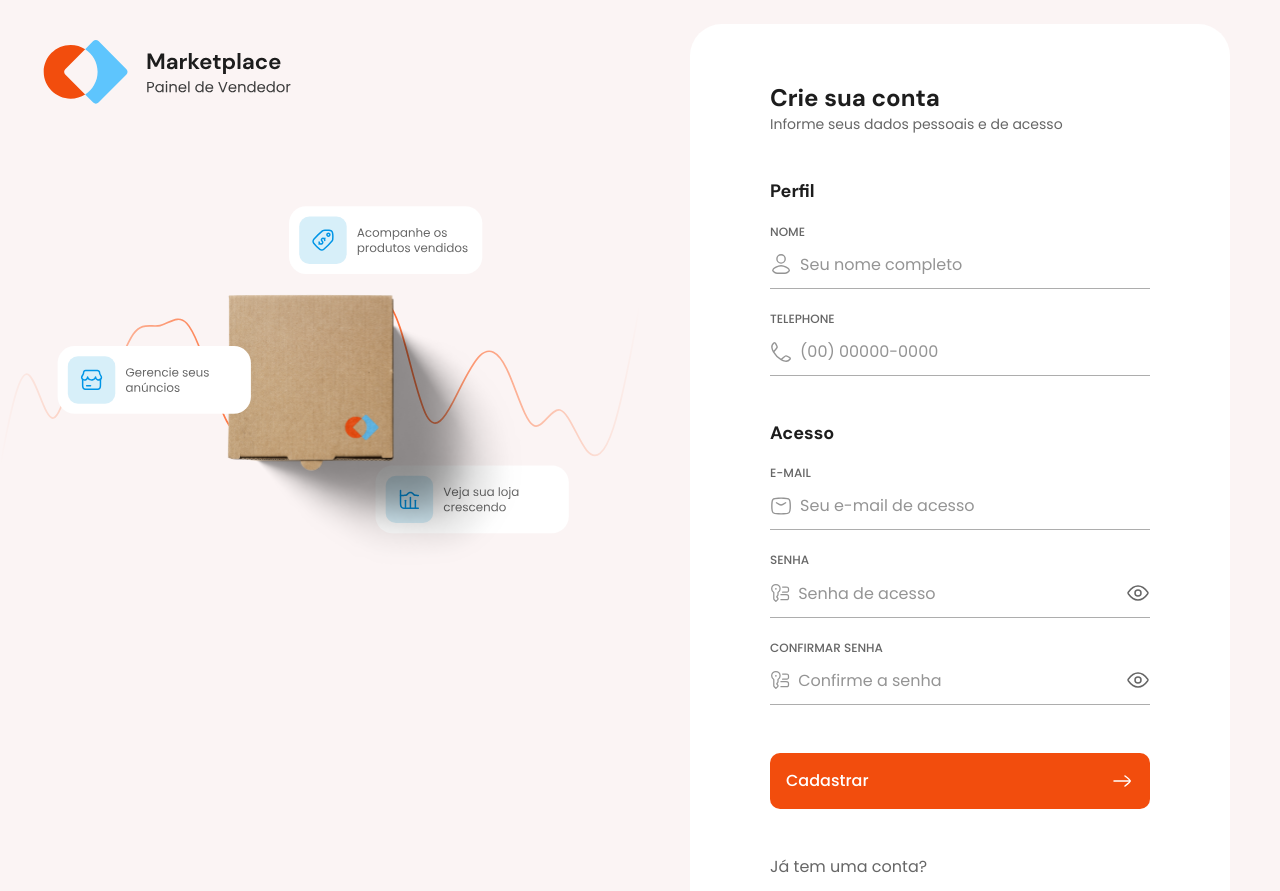
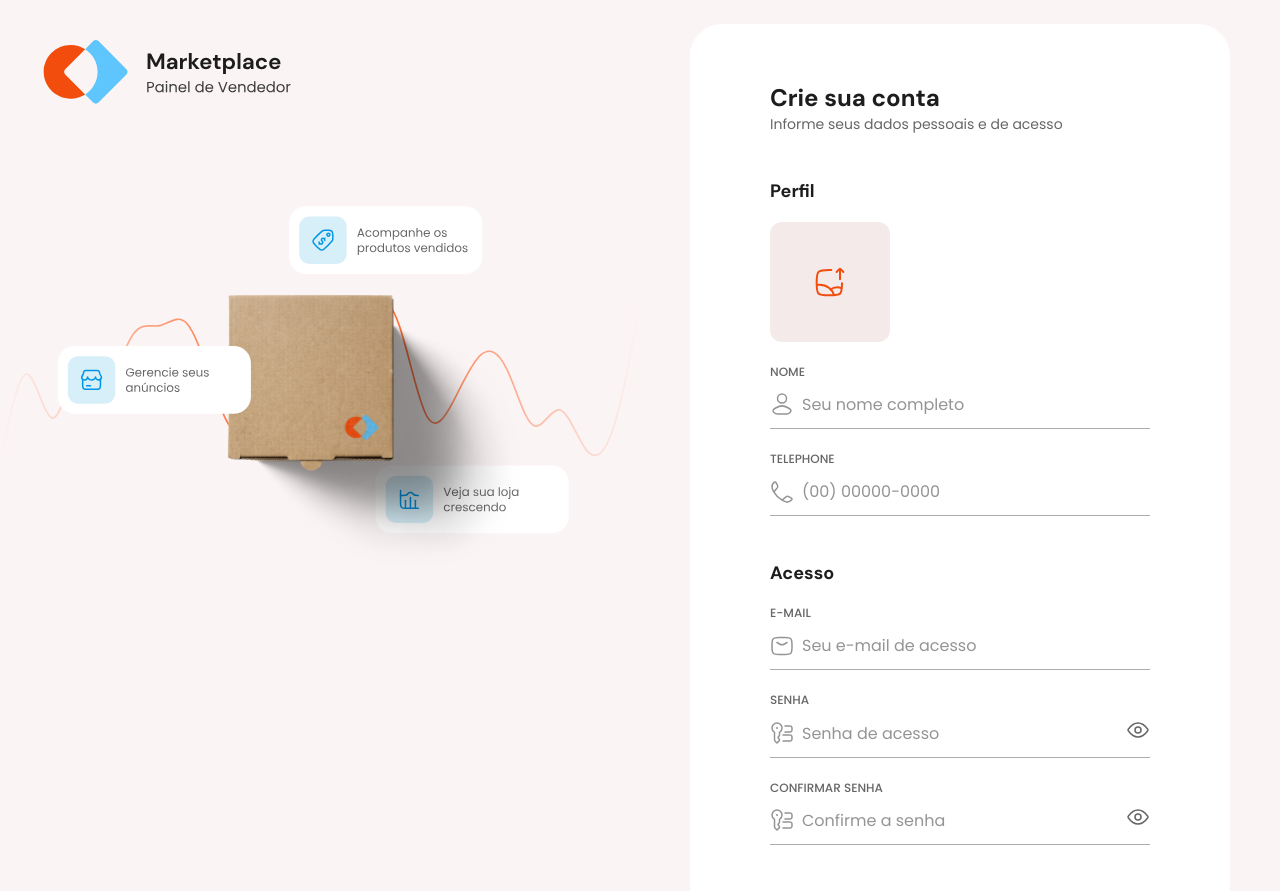
Before and after one commit to matheus-nascimento99/marketplace-web, a Next.js app: page /sign-up in a window 1280 px wide. Shown: the top 891 px of the page. Built offline with nearby package versions, Linux system fonts and the light colour scheme.

Commit message:
feat: sign in and sign up form

```diff
--- a/package.json
+++ b/package.json
@@ -12,7 +12,8 @@
     "babel-plugin-react-compiler": "^0.0.0-experimental-734b737-20241003",
     "next": "^15.0.0-rc.0",
     "react": "^19.0.0-rc-1460d67c-20241003",
-    "react-dom": "^19.0.0-rc-1460d67c-20241003"
+    "react-dom": "^19.0.0-rc-1460d67c-20241003",
+    "tailwind-variants": "^0.2.1"
   },
   "devDependencies": {
     "@rocketseat/eslint-config": "^2.2.2",
--- a/src/app/(auth)/sign-in/page.tsx
+++ b/src/app/(auth)/sign-in/page.tsx
@@ -1,6 +1,7 @@
 import { Metadata } from 'next'
 import Link from 'next/link'
 
+import { Button } from '@/ui/button'
 import { ArrowRight02Icon } from '@/ui/icons/arrow-right-02'
 
 import { SignInForm } from './sing-in-form'
@@ -24,12 +25,10 @@ export default function SignIn() {
       <div className="mt-auto flex flex-col gap-5">
         <p className="text-body-md text-gray-300">Ainda não tem uma conta?</p>
         <Link href="/sign-up">
-          <button className="group flex h-14 w-full items-center justify-between rounded-xl border border-orange-base bg-transparent p-4 text-action-md text-orange-base transition-colors hover:border-orange-dark">
-            <span className="transition-colors group-hover:text-orange-dark">
-              Cadastrar
-            </span>
-            <ArrowRight02Icon className="size-6 text-orange-base transition-colors group-hover:text-orange-dark" />
-          </button>
+          <Button variant="outline" type="button">
+            Cadastrar
+            <ArrowRight02Icon className="ml-auto size-6 text-orange-base transition-colors group-hover:text-orange-dark" />
+          </Button>
         </Link>
       </div>
     </div>
--- a/src/app/(auth)/sign-up/sign-up-form.tsx
+++ b/src/app/(auth)/sign-up/sign-up-form.tsx
@@ -1,23 +1,44 @@
 'use client'
 
+import Image from 'next/image'
 import { ChangeEvent, useRef, useState } from 'react'
 
+import { Button } from '@/ui/button'
 import { AccessIcon } from '@/ui/icons/access'
 import { ArrowRight02Icon } from '@/ui/icons/arrow-right-02'
 import { CallIcon } from '@/ui/icons/call'
+import { ImageUploadIcon } from '@/ui/icons/image-upload'
 import { Mail02Icon } from '@/ui/icons/mail-02'
 import { UserIcon } from '@/ui/icons/user'
 import { ViewIcon } from '@/ui/icons/view'
 import { ViewOffIcon } from '@/ui/icons/view-off'
+import * as Input from '@/ui/input'
 import { maskPhone } from '@/utils/mask-phone'
 
 export const SignUpForm = () => {
+  const [avatar, setAvatar] = useState<string | null>(null)
   const [phone, setPhone] = useState('')
   const [passwordShown, setPasswordShown] = useState(false)
   const [confirmPasswordShown, setConfirmPasswordShown] = useState(false)
 
   const passwordInputRef = useRef<HTMLInputElement>(null)
   const confirmPasswordInputRef = useRef<HTMLInputElement>(null)
+
+  const handleProfileAvatarChange = (e: ChangeEvent<HTMLInputElement>) => {
+    const files = e.target.files
+
+    if (!files) return
+
+    if (files.length === 0) {
+      setAvatar(null)
+
+      e.target.value = ''
+    } else {
+      const objectURL = URL.createObjectURL(files[0])
+
+      setAvatar(objectURL)
+    }
+  }
 
   const handlePhoneChange = (e: ChangeEvent<HTMLInputElement>) => {
     const value = e.target.value
@@ -54,85 +75,91 @@ export const SignUpForm = () => {
         <legend className="font-dm-sans text-title-sm text-gray-500">
           Perfil
         </legend>
-        <div className="group flex flex-col">
+        <div>
           <label
-            htmlFor="name"
-            className="text-label-md uppercase text-gray-300 group-has-[:focus]:text-orange-base"
+            htmlFor="avatar"
+            className="size-30 flex cursor-pointer items-center justify-center overflow-hidden rounded-2xl bg-shape"
           >
-            Nome
+            {avatar ? (
+              <Image
+                src={avatar}
+                className="h-full w-full object-contain"
+                width={120}
+                height={120}
+                quality={100}
+                alt="Avatar picture"
+              />
+            ) : (
+              <ImageUploadIcon className="size-8 text-orange-base" />
+            )}
           </label>
-          <div className="flex h-12 items-center gap-2 border-b border-b-gray-100 focus-within:border-b-gray-400">
+          <input
+            type="file"
+            id="avatar"
+            className="sr-only"
+            onChange={handleProfileAvatarChange}
+          />
+        </div>
+        <Input.Root>
+          <Input.Label>Nome</Input.Label>
+          <Input.Content>
+            <Input.Prefix>
               <UserIcon className="size-6 text-orange-base group-has-[:placeholder-shown]:text-gray-200" />
-            <input
+            </Input.Prefix>
+            <Input.Control
               type="text"
               name="name"
-              id="name"
               placeholder="Seu nome completo"
-              className="w-full text-body-md placeholder:text-gray-200 focus:caret-orange-base focus:outline-none"
             />
-          </div>
-        </div>
-        <div className="group flex flex-col">
-          <label
-            htmlFor="telephone"
-            className="text-label-md uppercase text-gray-300 group-has-[:focus]:text-orange-base"
-          >
-            Telephone
-          </label>
-          <div className="flex h-12 items-center gap-2 border-b border-b-gray-100 focus-within:border-b-gray-400">
+          </Input.Content>
+        </Input.Root>
+        <Input.Root>
+          <Input.Label>Telephone</Input.Label>
+          <Input.Content>
+            <Input.Prefix>
               <CallIcon className="size-6 text-orange-base group-has-[:placeholder-shown]:text-gray-200" />
-            <input
+            </Input.Prefix>
+            <Input.Control
               type="tel"
               name="telephone"
-              id="telephone"
               placeholder="(00) 00000-0000"
               value={phone}
               onChange={handlePhoneChange}
-              className="w-full text-body-md placeholder:text-gray-200 focus:caret-orange-base focus:outline-none"
             />
-          </div>
-        </div>
+          </Input.Content>
+        </Input.Root>
       </fieldset>
 
       <fieldset className="space-y-5">
         <legend className="font-dm-sans text-title-sm text-gray-500">
           Acesso
         </legend>
-        <div className="group flex flex-col">
-          <label
-            htmlFor="email"
-            className="text-label-md uppercase text-gray-300 group-has-[:focus]:text-orange-base"
-          >
-            E-mail
-          </label>
-          <div className="flex h-12 items-center gap-2 border-b border-b-gray-100 focus-within:border-b-gray-400">
+        <Input.Root>
+          <Input.Label>E-mail</Input.Label>
+          <Input.Content>
+            <Input.Prefix>
               <Mail02Icon className="size-6 text-orange-base group-has-[:placeholder-shown]:text-gray-200" />
-            <input
+            </Input.Prefix>
+            <Input.Control
               type="text"
               name="email"
-              id="email"
               placeholder="Seu e-mail de acesso"
-              className="w-full text-body-md placeholder:text-gray-200 focus:caret-orange-base focus:outline-none"
             />
-          </div>
-        </div>
-        <div className="group flex flex-col">
-          <label
-            htmlFor="password"
-            className="text-label-md uppercase text-gray-300 group-focus-within:text-orange-base"
-          >
-            Senha
-          </label>
-          <div className="flex h-12 items-center gap-2 border-b border-b-gray-100 focus-within:border-b-gray-400">
+          </Input.Content>
+        </Input.Root>
+        <Input.Root>
+          <Input.Label>Senha</Input.Label>
+          <Input.Content>
+            <Input.Prefix>
               <AccessIcon className="size-6 text-orange-base group-has-[:placeholder-shown]:text-gray-200" />
-            <input
+            </Input.Prefix>
+            <Input.Control
               ref={passwordInputRef}
               type="password"
               name="password"
-              id="password"
               placeholder="Senha de acesso"
-              className="w-full text-body-md placeholder:text-gray-200 focus:caret-orange-base focus:outline-none"
             />
+            <Input.Sufix>
               <button type="button" onClick={handleDisplayPassword}>
                 {passwordShown ? (
                   <ViewOffIcon className="size-6 text-gray-300" />
@@ -142,25 +169,22 @@ export const SignUpForm = () => {
 
                 <span className="sr-only">Show/hide password</span>
               </button>
-          </div>
-        </div>
-        <div className="group flex flex-col">
-          <label
-            htmlFor="password"
-            className="text-label-md uppercase text-gray-300 group-focus-within:text-orange-base"
-          >
-            Confirmar senha
-          </label>
-          <div className="flex h-12 items-center gap-2 border-b border-b-gray-100 focus-within:border-b-gray-400">
+            </Input.Sufix>
+          </Input.Content>
+        </Input.Root>
+        <Input.Root>
+          <Input.Label>Confirmar senha</Input.Label>
+          <Input.Content>
+            <Input.Prefix>
               <AccessIcon className="size-6 text-orange-base group-has-[:placeholder-shown]:text-gray-200" />
-            <input
+            </Input.Prefix>
+            <Input.Control
               ref={confirmPasswordInputRef}
               type="password"
               name="password"
-              id="password"
               placeholder="Confirme a senha"
-              className="w-full text-body-md placeholder:text-gray-200 focus:caret-orange-base focus:outline-none"
             />
+            <Input.Sufix>
               <button type="button" onClick={handleDisplayConfirmPassword}>
                 {confirmPasswordShown ? (
                   <ViewOffIcon className="size-6 text-gray-300" />
@@ -170,14 +194,15 @@ export const SignUpForm = () => {
 
                 <span className="sr-only">Show/hide password</span>
               </button>
-          </div>
-        </div>
+            </Input.Sufix>
+          </Input.Content>
+        </Input.Root>
       </fieldset>
 
-      <button className="flex h-14 w-full items-center justify-between rounded-xl bg-orange-base p-4 text-action-md text-white transition-colors hover:bg-orange-dark">
-        <span>Cadastrar</span>
-        <ArrowRight02Icon className="size-6 text-white" />
-      </button>
+      <Button>
+        Cadastrar
+        <ArrowRight02Icon className="ml-auto size-6 text-white" />
+      </Button>
     </form>
   )
 }
--- /dev/null
+++ b/src/ui/button.tsx
@@ -0,0 +1,26 @@
+import { ComponentProps } from 'react'
+import { tv, VariantProps } from 'tailwind-variants'
+
+const button = tv({
+  base: [
+    'flex items-center justify-center rounded-xl transition-colors',
+    'focus:opacity-80',
+  ],
+  variants: {
+    variant: {
+      primary:
+        'h-14 w-full bg-orange-base px-5 py-4 text-action-md text-white hover:bg-orange-dark',
+      outline:
+        'group h-14 w-full px-5 py-4 border border-orange-base bg-transparent text-action-md text-orange-base hover:border-orange-dark hover:text-orange-dark',
+    },
+  },
+  defaultVariants: {
+    variant: 'primary',
+  },
+})
+
+type ButtonProps = ComponentProps<'button'> & VariantProps<typeof button>
+
+export const Button = ({ variant, ...props }: ButtonProps) => {
+  return <button className={button({ variant })} {...props} />
+}
--- /dev/null
+++ b/src/ui/input.tsx
@@ -0,0 +1,64 @@
+import { ComponentProps, createContext, useContext, useId } from 'react'
+
+interface InputContextProps {
+  id: string
+}
+
+const InputContext = createContext({} as InputContextProps)
+
+export const Root = (
+  { children }: { children: React.ReactNode },
+  props: ComponentProps<'div'>,
+) => {
+  const id = useId()
+
+  return (
+    <InputContext.Provider value={{ id }}>
+      <div className="group flex flex-col" {...props}>
+        {children}
+      </div>
+    </InputContext.Provider>
+  )
+}
+
+const useInputId = () => useContext(InputContext)
+
+export const Label = (props: ComponentProps<'label'>) => {
+  const { id } = useInputId()
+
+  return (
+    <label
+      htmlFor={id}
+      className="text-label-md uppercase text-gray-300 group-focus-within:text-orange-base"
+      {...props}
+    />
+  )
+}
+
+export const Content = (props: ComponentProps<'div'>) => {
+  return (
+    <div
+      className="flex h-12 items-center gap-2 border-b border-b-gray-100 focus-within:border-b-gray-400"
+      {...props}
+    />
+  )
+}
+
+export const Prefix = (props: ComponentProps<'div'>) => {
+  return <div {...props} />
+}
+
+export const Control = (props: ComponentProps<'input'>) => {
+  const { id } = useInputId()
+  return (
+    <input
+      id={id}
+      className="w-full text-body-md placeholder:text-gray-200 focus:caret-orange-base focus:outline-none"
+      {...props}
+    />
+  )
+}
+
+export const Sufix = (props: ComponentProps<'div'>) => {
+  return <div {...props} />
+}
--- a/tailwind.config.ts
+++ b/tailwind.config.ts
@@ -3,7 +3,7 @@ import type { Config } from 'tailwindcss'
 const config: Config = {
   content: [
     './src/pages/**/*.{js,ts,jsx,tsx,mdx}',
-    './src/components/**/*.{js,ts,jsx,tsx,mdx}',
+    './src/ui/**/*.{js,ts,jsx,tsx,mdx}',
     './src/app/**/*.{js,ts,jsx,tsx,mdx}',
   ],
   theme: {
@@ -116,7 +116,11 @@ const config: Config = {
       },
       borderRadius: {
         xl: '10px',
+        '2xl': '12px',
         '4xl': '2rem',
+      },
+      spacing: {
+        '30': '7.5rem',
       },
     },
   },
```
Also changed, not shown: next.config.mjs (+14 -4 lines), src/app/(auth)/sign-in/sing-in-form.tsx (+24 -30 lines), src/app/(auth)/sign-up/page.tsx (+5 -6 lines), 1 other file (tests, documents, lock files or other folders). Lines whose indentation alone changed are shown as unchanged.
